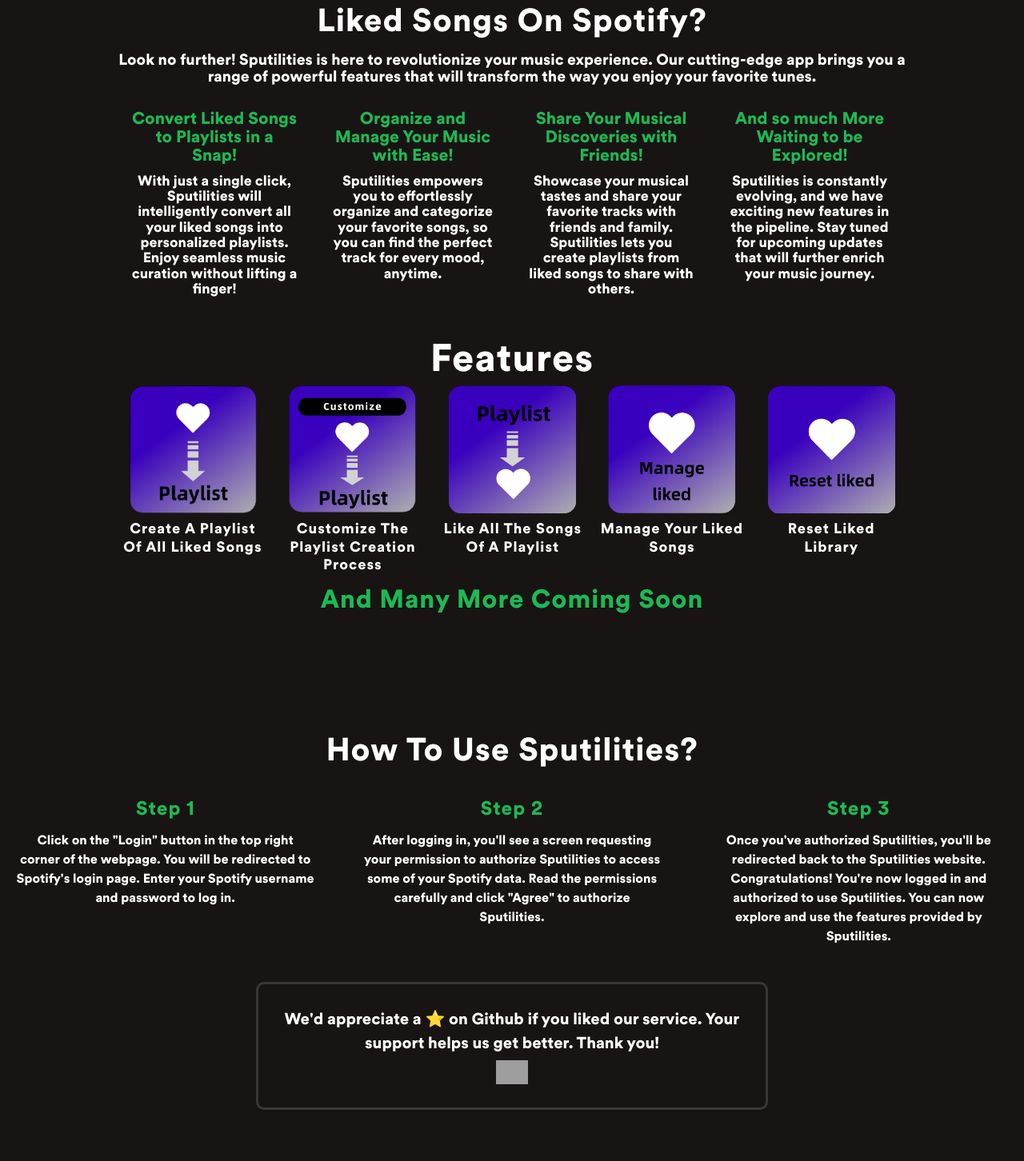
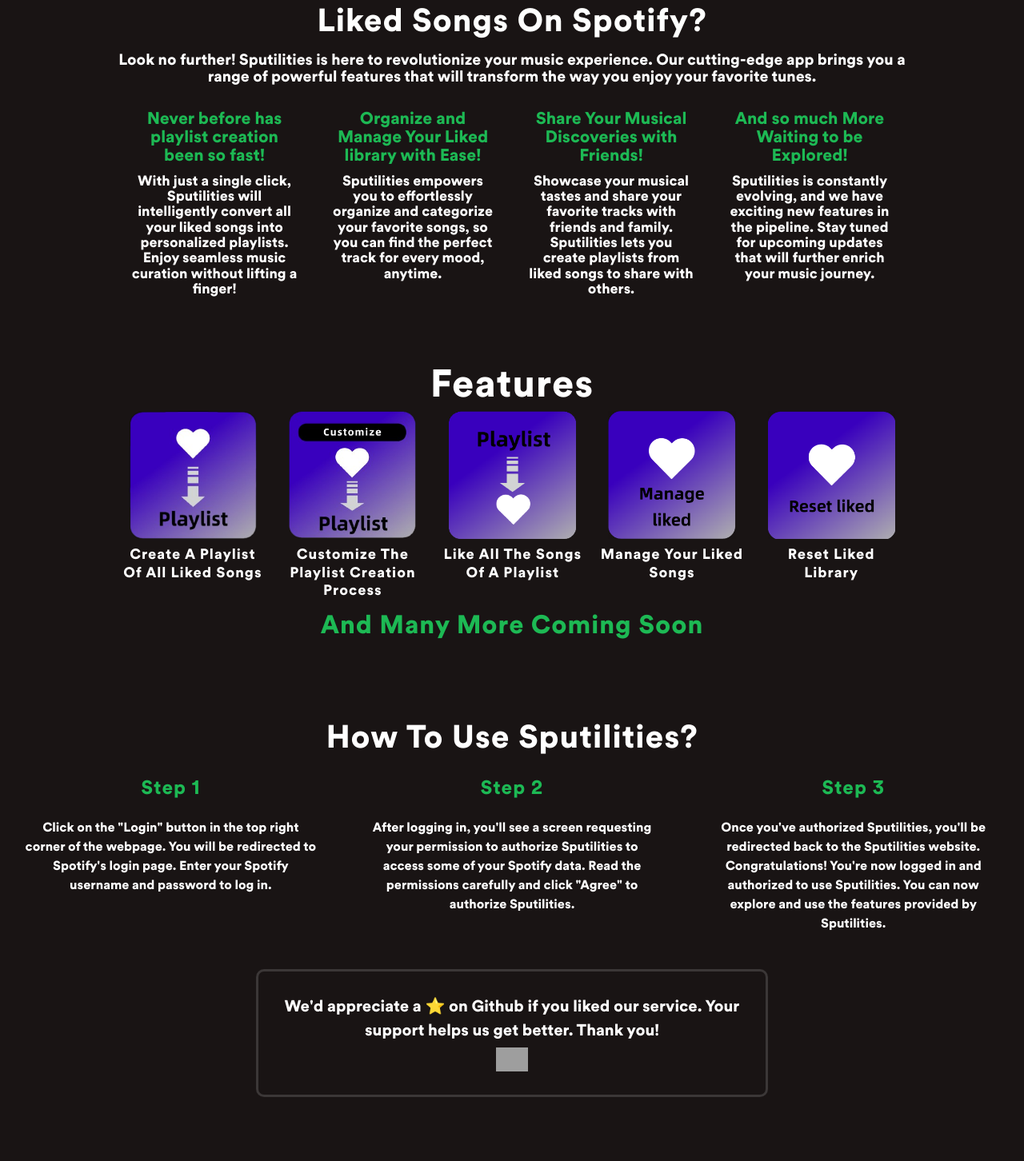
Before and after one commit to puneeth072003/sputilities.V1, a React (Vite) app in the folder Frontend/sputilities/: page / in a window 1280 px wide. Shown: the part 698-2150 px from the top of the page at 80% size. Built offline with nearby package versions, Linux system fonts and the light colour scheme; grey boxes are pictures that could not be loaded.

Commit message:
Chore 28: Updation

```diff
--- a/Frontend/sputilities/package.json
+++ b/Frontend/sputilities/package.json
@@ -12,6 +12,7 @@
   "dependencies": {
     "@fortawesome/free-solid-svg-icons": "^6.4.0",
     "@fortawesome/react-fontawesome": "^0.2.0",
+    "axios": "^1.4.0",
     "react-intersection-observer": "^9.5.2"
   },
   "devDependencies": {
--- a/Frontend/sputilities/src/App/App.css
+++ b/Frontend/sputilities/src/App/App.css
@@ -12,6 +12,7 @@
   display: flex;
   flex-wrap: wrap;
   text-align: center;
+  padding: 10px;
   column-count: 3;
   column-gap: 20px;
 }
@@ -21,6 +22,8 @@
 }
 .step-dis {
   flex: 1 1 300px;
+}
+.step-p {
   margin: 10px;
   padding: 10px;
   color: #fff;
@@ -123,11 +126,13 @@
 }
 .ban-cont {
   opacity: 0;
+  filter: blur(5px);
   transform: translateY(80px);
   transition: opacity 0.5s ease-in-out, transform 0.5s ease-in-out;
 }
 .ban-cont.visible {
   opacity: 1;
+  filter: blur(0);
   transform: translateY(0);
 }
 .feat-box:nth-child(2) {
@@ -156,3 +161,34 @@
   filter: blur(0);
   transform: translateX(0);
 }
+.andMore {
+  opacity: 0;
+  filter: blur(5px);
+  transform: translateX(-100%);
+  transition: all 1s;
+}
+.andMore.visible {
+  opacity: 1;
+  filter: blur(0);
+  transform: translateX(0);
+}
+.grid-item {
+  opacity: 0;
+  filter: blur(5px);
+  transform: translateX(50px);
+  transition: all 1s;
+}
+.grid-item.visible {
+  opacity: 1;
+  filter: blur(0);
+  transform: translateX(0);
+}
+.grid-item:nth-child(2) {
+  transition-delay: 100ms;
+}
+.grid-item:nth-child(3) {
+  transition-delay: 200ms;
+}
+.grid-item:nth-child(4) {
+  transition-delay: 300ms;
+}
--- a/Frontend/sputilities/src/App/Banner.jsx
+++ b/Frontend/sputilities/src/App/Banner.jsx
@@ -18,7 +18,7 @@ const Banner = () => {
 
   return (
     <div ref={containerRef} className="ban-cont">
-      <p class="ban-msg">
+      <p className="ban-msg">
         We'd appreciate a ⭐ on Github if you liked our service. Your support
         helps us get better. Thank you!
         <br />
--- a/Frontend/sputilities/src/App/FeatureDis.jsx
+++ b/Frontend/sputilities/src/App/FeatureDis.jsx
@@ -1,8 +1,23 @@
-import React from "react";
+import React, { useEffect, useRef, useState } from "react";
+import { useElementOnScreen } from "../animate/OnScroll";
+import "../App/App.css";
 
 const FeatureDis = () => {
+  const [containerRef, isVisible] = useElementOnScreen({
+    root: null,
+    rootMargin: "0px",
+    threshold: 0.3,
+  });
+
+  useEffect(() => {
+    if (isVisible) {
+      containerRef.current.classList.add("visible");
+    } else {
+      containerRef.current.classList.remove("visible");
+    }
+  }, [isVisible]);
   return (
-    <div class="app-description">
+    <div className="app-description">
       <h3>
         Are you tired of the hassle of managing your liked songs on Spotify?
       </h3>
@@ -11,10 +26,13 @@ const FeatureDis = () => {
         experience. Our cutting-edge app brings you a range of powerful features
         that will transform the way you enjoy your favorite tunes.
       </p>
-      <div class="grid-container">
-        <div class="grid-item">
+      <div className="grid-container">
+        <div
+          ref={containerRef}
+          className={`grid-item ${isVisible ? "visible" : ""}`}
+        >
           <p className="grid-head">
-            Convert Liked Songs to Playlists in a Snap!
+            Never before has playlist creation been so fast!
           </p>
           <p className="grid-dis">
             With just a single click, Sputilities will intelligently convert all
@@ -22,15 +40,17 @@ const FeatureDis = () => {
             curation without lifting a finger!
           </p>
         </div>
-        <div class="grid-item">
-          <p className="grid-head">Organize and Manage Your Music with Ease!</p>
+        <div className={`grid-item ${isVisible ? "visible" : ""}`}>
+          <p className="grid-head">
+            Organize and Manage Your Liked library with Ease!
+          </p>
           <p className="grid-dis">
             Sputilities empowers you to effortlessly organize and categorize
             your favorite songs, so you can find the perfect track for every
             mood, anytime.
           </p>
         </div>
-        <div class="grid-item">
+        <div className={`grid-item ${isVisible ? "visible" : ""}`}>
           <p className="grid-head">
             Share Your Musical Discoveries with Friends!
           </p>
@@ -40,7 +60,7 @@ const FeatureDis = () => {
             songs to share with others.
           </p>
         </div>
-        <div class="grid-item">
+        <div className={`grid-item ${isVisible ? "visible" : ""}`}>
           <p className="grid-head">And so much More Waiting to be Explored!</p>
           <p className="grid-dis">
             Sputilities is constantly evolving, and we have exciting new
--- a/Frontend/sputilities/src/App/Steps.jsx
+++ b/Frontend/sputilities/src/App/Steps.jsx
@@ -24,21 +24,21 @@ const Steps = () => {
     <div className="cont-app">
       <h2 className="head-steps">How to use sputilities?</h2>
       <div className="steps">
-        <p className={`step-dis ${isVisible ? "visible" : ""}`}>
+        <div className={`step-dis ${isVisible ? "visible" : ""}`}>
           <h3 className="step-head">step 1</h3>
-          {step1}
-        </p>
-        <p
+          <p className="step-p">{step1}</p>
+        </div>
+        <div
           ref={containerRef}
           className={`step-dis ${isVisible ? "visible" : ""}`}
         >
           <h3 className="step-head">step 2</h3>
-          {step2}
-        </p>
-        <p className={`step-dis ${isVisible ? "visible" : ""}`}>
+          <p className="step-p">{step2}</p>
+        </div>
+        <div className={`step-dis ${isVisible ? "visible" : ""}`}>
           <h3 className="step-head">step 3</h3>
-          {step3}
-        </p>
+          <p className="step-p">{step3}</p>
+        </div>
       </div>
     </div>
   );
--- /dev/null
+++ b/Frontend/sputilities/src/Controllers/login.jsx
@@ -0,0 +1,12 @@
+import React from "react";
+import { useState } from "react";
+import axios from "axios";
+
+const profile = "http://localhost:3600/api/v1/fetch";
+
+const fetchProfile = async () => {
+  const data = await fetch(profile);
+  const name = data.display_name;
+  return name;
+};
+export { fetchProfile };
--- a/Frontend/sputilities/src/Featurebar/Featurebar.jsx
+++ b/Frontend/sputilities/src/Featurebar/Featurebar.jsx
@@ -12,7 +12,7 @@ const Featurebar = () => {
   const [containerRef, isVisible] = useElementOnScreen({
     root: null,
     rootMargin: "0px",
-    threshold: 0.5,
+    threshold: 0.3,
   });
 
   useEffect(() => {
@@ -54,7 +54,9 @@ const Featurebar = () => {
           <h3 className="feat-name">Reset liked library</h3>
         </div>
       </div>
-      <h2>And many more coming soon</h2>
+      <h2 className={`andMore ${isVisible ? "visible" : ""}`}>
+        And many more coming soon
+      </h2>
     </div>
   );
 };
--- a/Frontend/sputilities/src/Featurebar/featureBar.css
+++ b/Frontend/sputilities/src/Featurebar/featureBar.css
@@ -1,5 +1,5 @@
 .feat-div {
-  margin-bottom: 7rem;
+  margin-bottom: 4rem;
   text-align: center;
 }
 .feat-img {
@@ -43,6 +43,7 @@ h2 {
   margin: 0 auto;
   padding-left: 8rem;
   padding-right: 8rem;
+  margin-bottom: 2rem;
 }
 .app-description h3 {
   color: #fefffe;
--- a/Frontend/sputilities/src/Navbar/navlinks.jsx
+++ b/Frontend/sputilities/src/Navbar/navlinks.jsx
@@ -1,11 +1,27 @@
 import React from "react";
+import { useState } from "react";
 import "./navbar.css";
+import { fetchProfile } from "../Controllers/login";
+import axios from "axios";
+
 const Navlinks = () => {
+  const url = "http://localhost:3600/api/v1/login";
+  const [auth, setAuth] = useState(false);
+  const handleLogin = async () => {
+    try {
+      await axios.get(url);
+      setAuth(true);
+    } catch (error) {
+      console.error("Error in login:", error);
+    }
+  };
   return (
     <nav>
       <ul className="links">
         <li>
-          <button className="login-btn">Login</button>
+          <button onClick={handleLogin} className="login-btn">
+            {auth ? `${fetchProfile}` : "Login"}
+          </button>
         </li>
       </ul>
     </nav>
```
Also changed, not shown: 2 other files (tests, documents, lock files or other folders).
